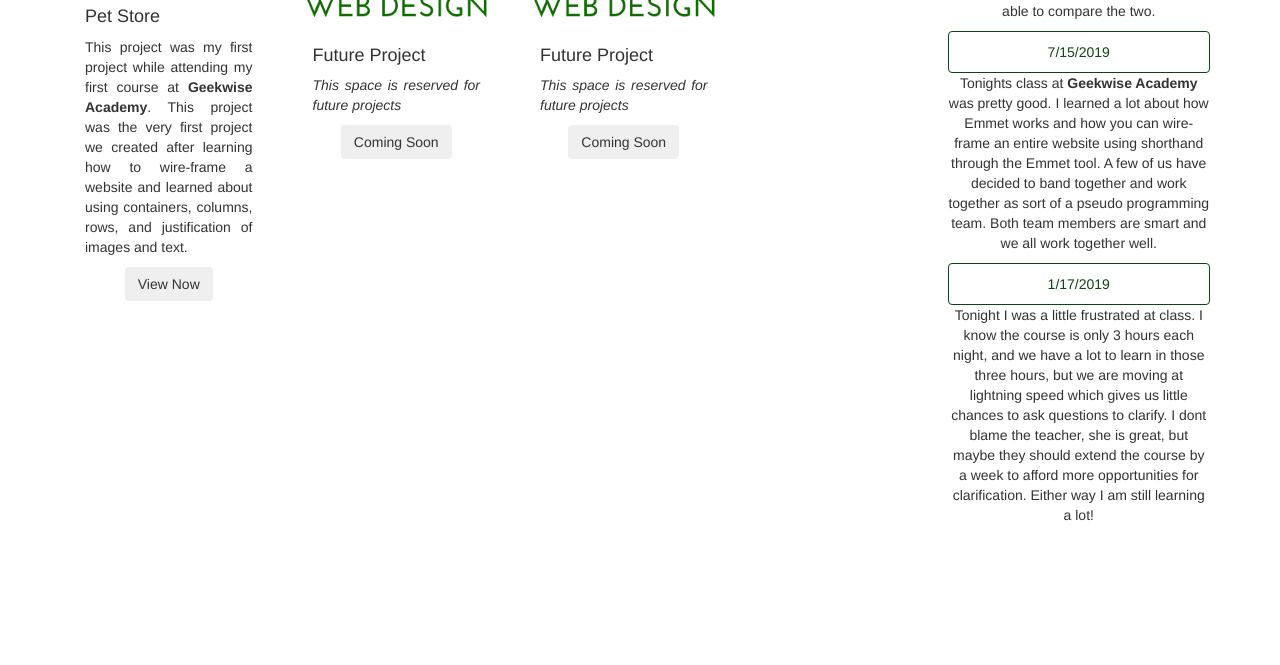
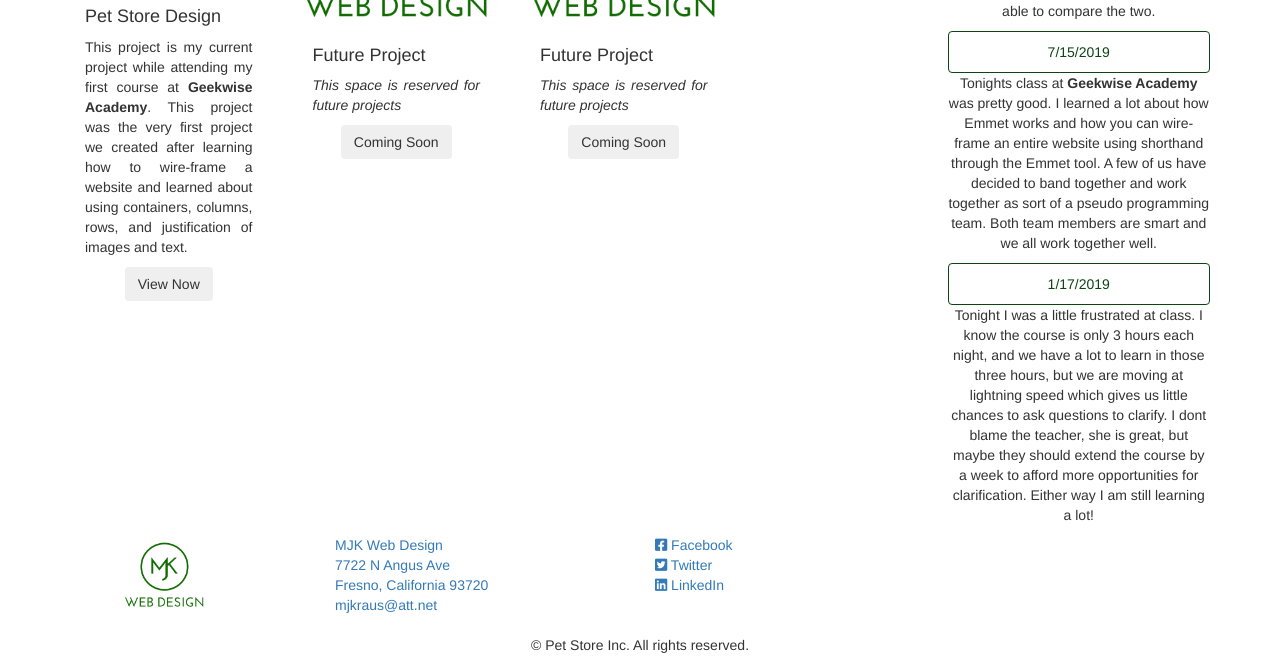
Before and after one commit to MichaelJKraus/MJK_WebDesign, a plain HTML site: page index.html in a window 1280 px wide. Shown: the part 644-1309 px from the top of the page. Before the commit the page ends 1179 px from the top, so only its background shows below. Drawn offline with nearby package versions, Linux system fonts and the light colour scheme.

Commit message:
Edited index for footer, added new page contactme.html, updated information on address

```diff
--- a/index.html
+++ b/index.html
@@ -6,7 +6,7 @@
 	<meta name="viewport" content="width=device-width, initial-scale=1.0">
 	<title>MJK Michael J. Kraus Web Design</title>
 	<link rel="stylesheet" href="css/bootstrap.min.css">
-	<link rel="stylesheet" href="css/font-awesome.min.css">
+	<link rel="stylesheet" href="css/all.min.css">
 	<link rel="stylesheet" href="css/styles.css">
 </head>
 
@@ -55,8 +55,8 @@
 								<img src="img/PetstoreThumb.png" alt="" class="img-responsive">
 								<img-responsive></img-responsive>
 								<div class="col-sm-12 col-xs-6">
-									<h4>Pet Store</h4>
-									<p>This project was my first project while attending my first course at <b>Geekwise Academy</b>. This project was the very first project we created after learning how to wire-frame a website and learned about using containers, columns, rows, and justification of images and text.  </p>
+									<h4>Pet Store Design</h4>
+									<p>This project is my current project while attending my first course at <b>Geekwise Academy</b>. This project was the very first project we created after learning how to wire-frame a website and learned about using containers, columns, rows, and justification of images and text.  </p>
 									<button class="btn bt-xs center-block">View Now</button>
 								</div>
 							</div>
@@ -113,6 +113,48 @@
 	<!-- End Main Section -->
 
 	<!-- Footer -->
+	<footer>
+		<div class="container-fluid">
+			<div class="row centered">
+				<div class="col-xs-6 col-sm-1 col-sm-offset-1"><img src="img/MJK LOGO Green.png" alt="Pet Store Logo" class="logo">
+				</div>
+				<!-- Emmet Code: (.col-xs-6.col-sm-3.col-sm-offset-1.contact_info>(address>(a>{Pet Store}>br{Fresno, California}>br)+(a{info@petstore.com}))) -->
+				<div class="col-xs-6 col-sm-3 col-sm-offset-1 contact_info">
+					<address>
+						<a href="https://goo.gl/maps/ueKzH5EjtgrfFYAz6" alt="Pet Store Address 700 Van Ness Ave, Fresno, California" target="_blank">
+							MJK Web Design<br>7722 N Angus Ave </br>Fresno, California 93720<br>
+						</a>
+						<a href="">mjkraus@att.net</a>
+					</address>
+				</div>
+				<!-- Emmet Code: .col-sm-2.social>(a>(i.fab.fa+span.hidden-xs{Facebook}))*3 -->
+				<div class="col-sm-2 social">
+					<a href="https://www.facebook.com/"><i class="fab fa-facebook-square"></i>
+						<span class="hidden-xs">
+							Facebook
+						</span>
+						<br class="hidden-xs">
+					</a>
+					<a href="https://www.twitter.com"><i class="fab fa-twitter-square"></i>
+						<span class="hidden-xs">
+							Twitter
+						</span>
+						<br class="hidden-xs">
+					</a>
+					<a href="https://www.linkedin.com"><i class="fab fa-linkedin"></i>
+						<span class="hidden-xs">
+							LinkedIn
+						</span>
+					</a>
+				</div>
+			</div>
+		</div>
+		<div class="row">
+			<div class="col-sm-12 fine_print text-center">
+				<p>&copy; Pet Store Inc. All rights reserved.</p>
+			</div>
+		</div>
+	</footer>
 
 	<!-- End of Footer -->
 	<!-- scripts -->
```
Also changed, not shown: contactme.html (added).
